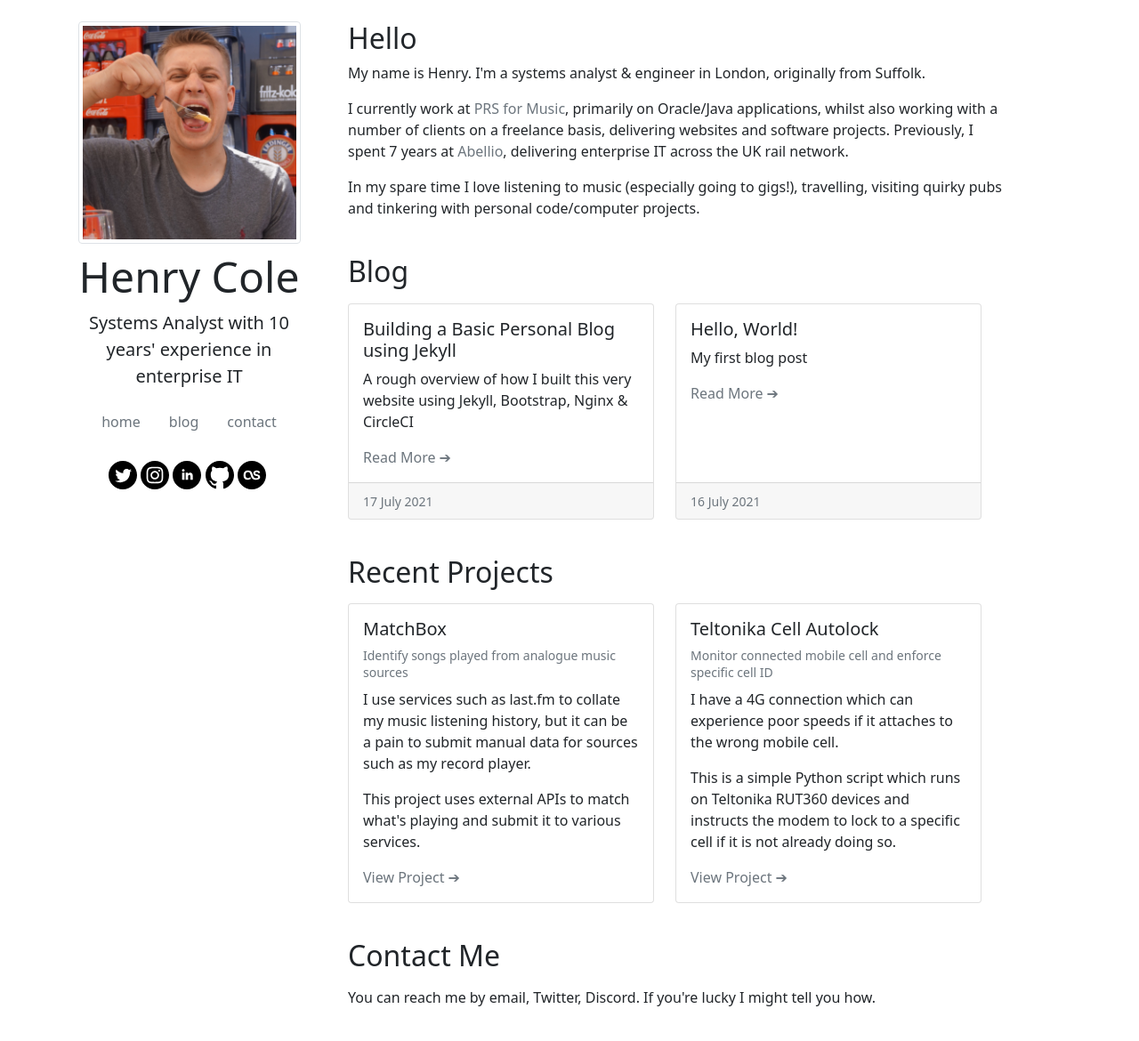
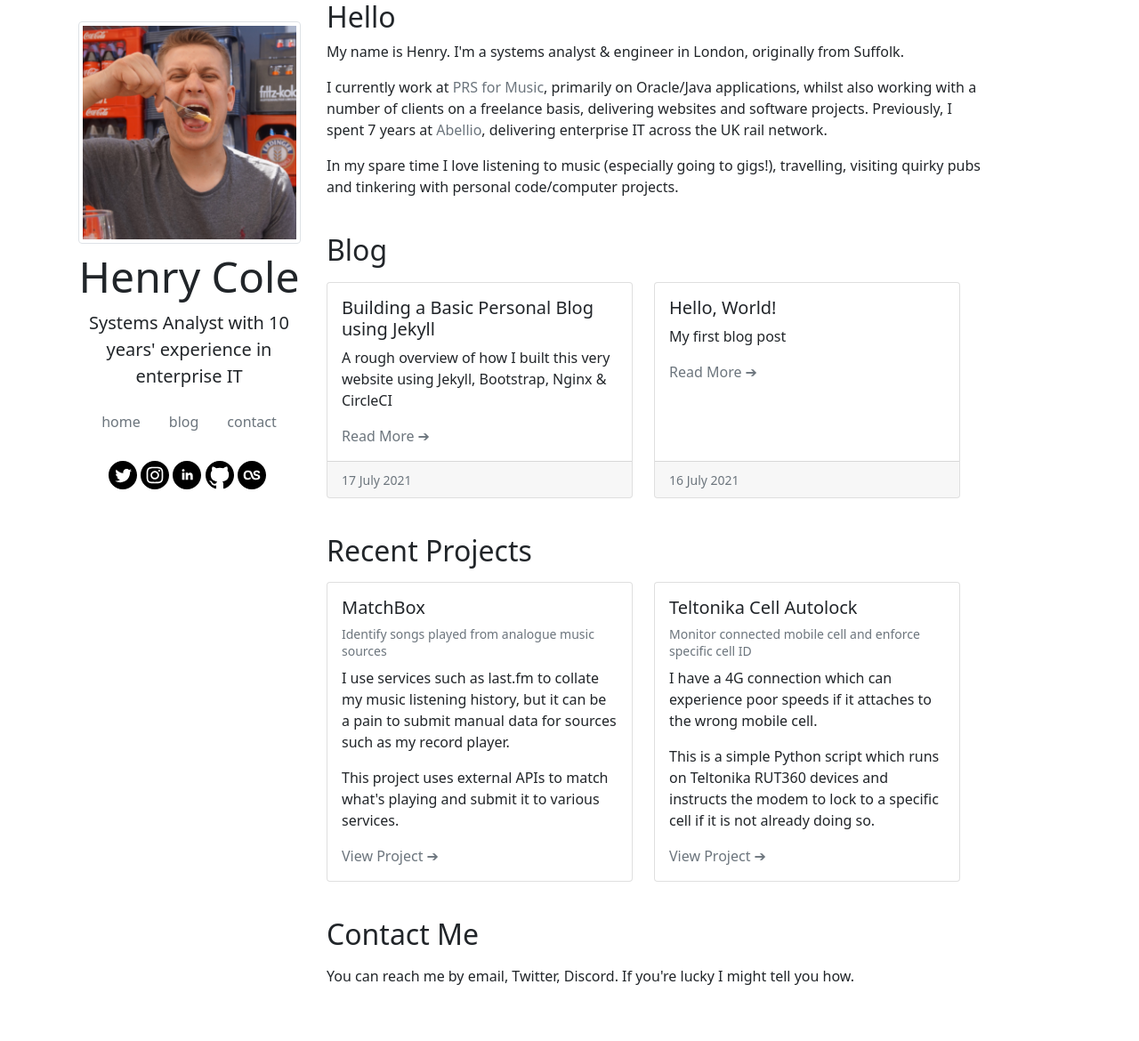
Before and after one commit to hcuk94/henry-personal-website, a Jekyll site: the page built from index.html, in a window 1280 px wide and 1173 px high. Shown: the top 1170 px of the window at 89% size. Built offline with Jekyll 4.4.1, drawn with Linux system fonts in a browser that asks for light colours.

Commit message:
testing a change

```diff
--- a/_includes/header.html
+++ b/_includes/header.html
@@ -32,5 +32,5 @@
 </div>
 <!-- End 'Sidebar' Section -->
 <!-- Main Column -->
-<div class="col-10 col-lg-11 col-xl-8 m-4">
+<div class="col-10 col-lg-11 col-xl-8">
 <!-- Content -->
```
